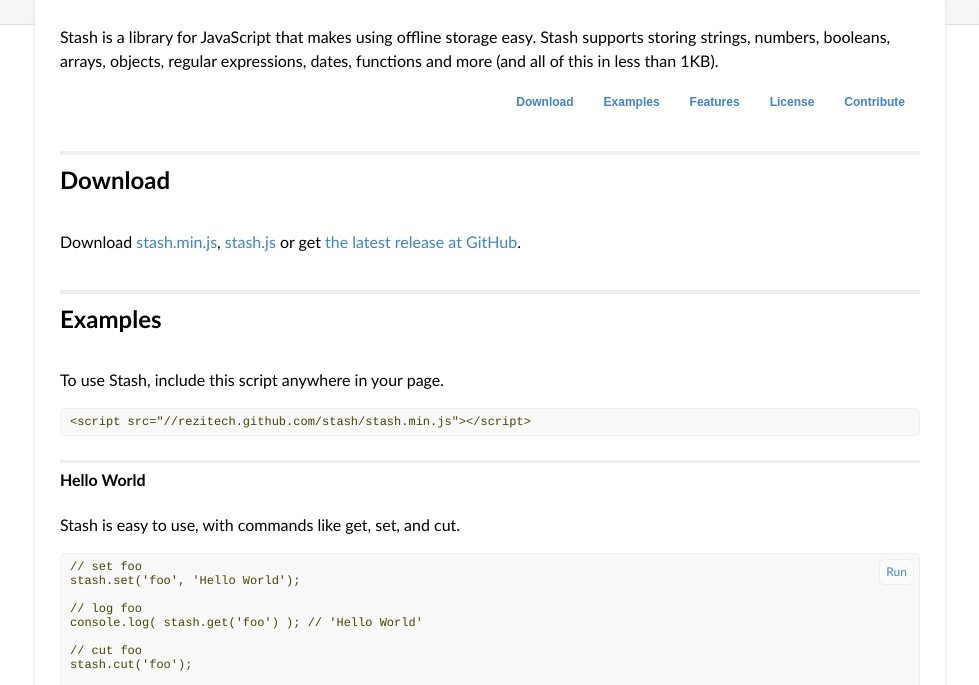
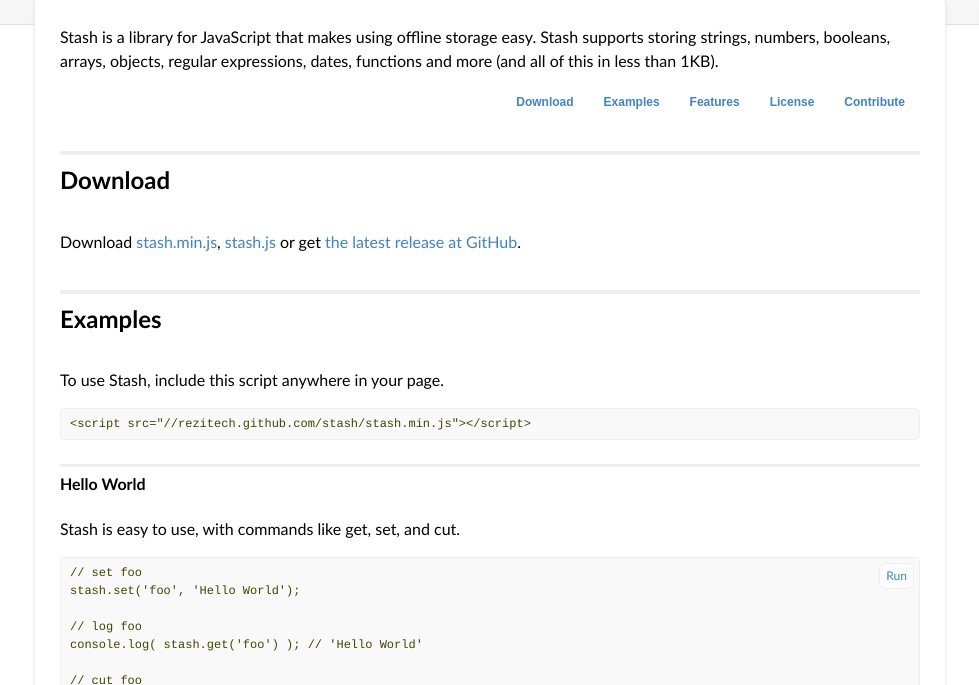
Before and after one commit to rezitech/stash, a plain HTML site: page index.html in a window 1280 px wide. Shown: the part 115-800 px from the top of the page, without its empty margins (150-1129 px from the left). Drawn offline with Linux system fonts and the light colour scheme; a script that the page names is missing.

Commit message:
code block readability

```diff
--- a/style.css
+++ b/style.css
@@ -93,7 +93,7 @@ nav a {
 .codeblock { position: relative; }
 .codeblock .open { background: #FCFCFC; border: 1px solid #EEE; border-radius: 0.5em; font-size: 75%; padding: 0.25em 0.5em; position: absolute; right: 0.5em; top: 0.5em; }
 
-pre, pre code { font: 75% 'Bitstream Vera Sans Mono', 'Courier', monospace; }
+pre, pre code { font: 75%/1.5 'Bitstream Vera Sans Mono', 'Courier', monospace; }
 pre {
 	background: #F9F9F9;
 	border: 1px solid #EEE;
```
